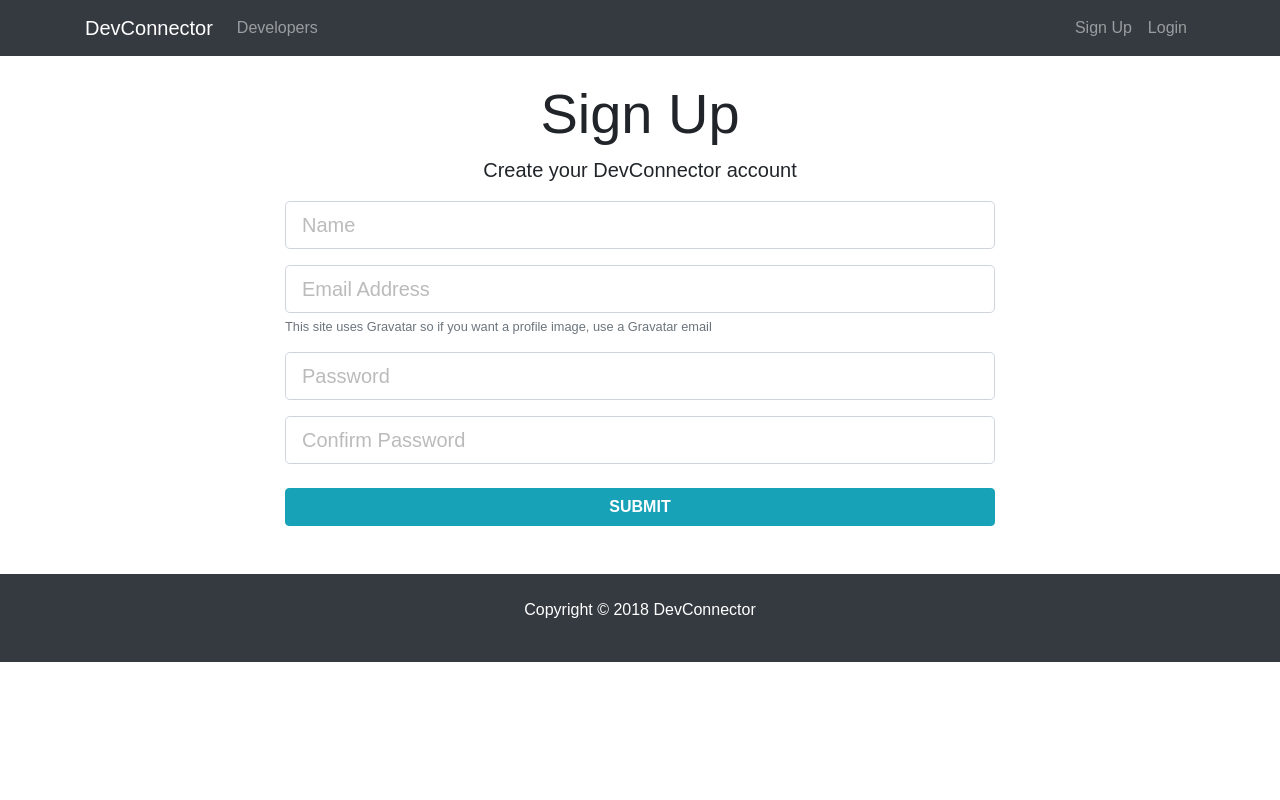
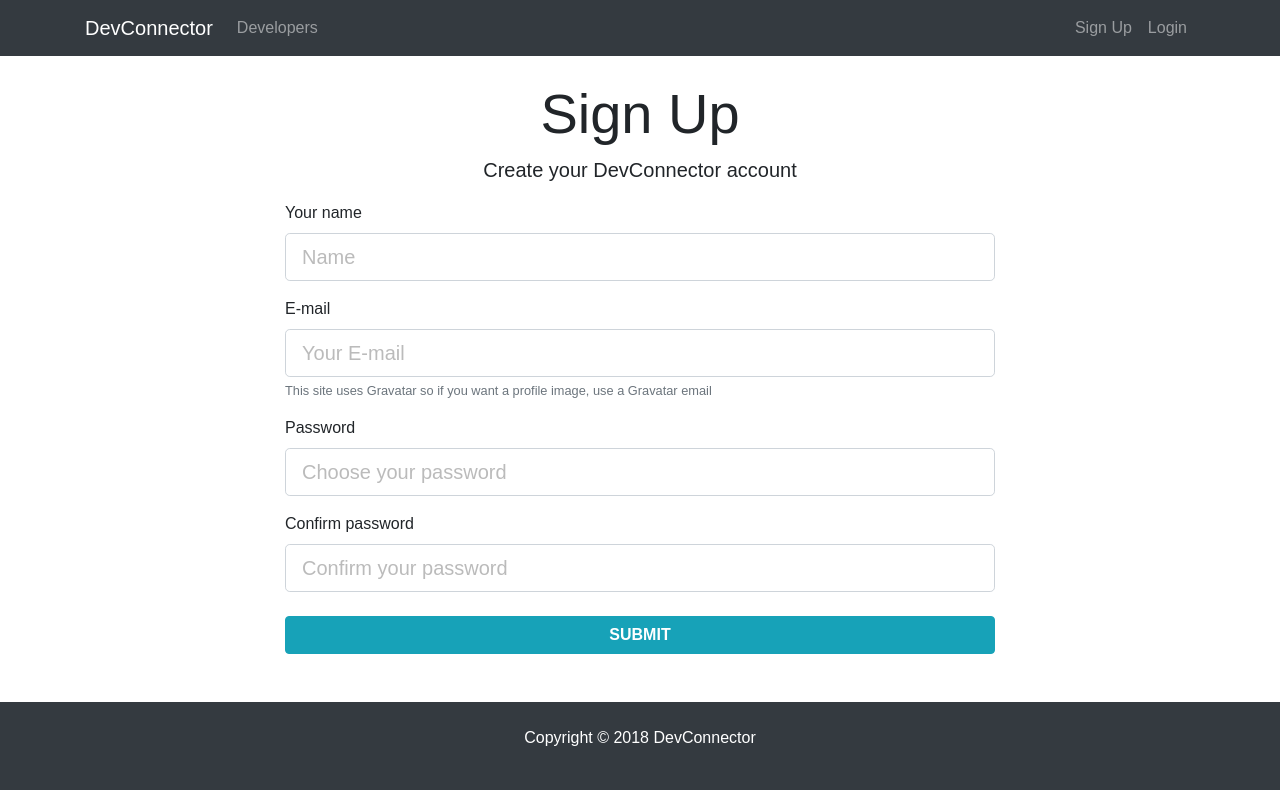
Before and after one commit to dantewebmaster/dw-devconnector, a React (Create React App) app in the folder client/: page /register in a window 1280 px wide. Built offline with nearby package versions, Linux system fonts and the light colour scheme.

Commit message:
FRONT: Created Dashboard, TextFieldGroup and PrivateRoute components

```diff
--- /dev/null
+++ b/client/src/actions/profileActions.js
@@ -0,0 +1,33 @@
+import axios from 'axios';
+
+import { GET_PROFILE, PROFILE_LOADING, CLEAR_CURRENT_PROFILE } from './types';
+
+// Get current profile
+export const getCurrentProfile = () => dispatch => {
+	dispatch(setProfileLoading());
+	axios.get('/api/profile')
+		.then(res =>
+			dispatch({
+				type: GET_PROFILE,
+				payload: res.data,
+			})
+		)
+		.catch(err =>
+			dispatch({
+				type: GET_PROFILE,
+				payload: {}
+			})
+		);
+}
+
+export const setProfileLoading = () => {
+	return {
+		type: PROFILE_LOADING
+	}
+}
+
+export const clearCurrentProfile = () => {
+	return {
+		type: CLEAR_CURRENT_PROFILE
+	}
+}
--- a/client/src/actions/types.js
+++ b/client/src/actions/types.js
@@ -1,2 +1,8 @@
 export const GET_ERRORS = 'GET_ERRORS';
 export const SET_CURRENT_USER = 'SET_CURRENT_USER';
+
+export const GET_PROFILE = 'GET_PROFILE';
+export const GET_PROFILES = 'GET_PROFILES';
+export const PROFILE_LOADING = 'PROFILE_LOADING';
+export const PROFILE_NOT_FOUND = 'PROFILE_NOT_FOUND';
+export const CLEAR_CURRENT_PROFILE = 'CLEAR_CURRENT_PROFILE';
--- a/client/src/components/auth/Login.js
+++ b/client/src/components/auth/Login.js
@@ -1,8 +1,8 @@
 import React, { Component } from 'react';
 import PropTypes from 'prop-types';
-import classnames from 'classnames';
 import { connect } from 'react-redux';
 import { loginUser } from '../../actions/authActions';
+import TextFieldGroup from '../common/TextFieldGroup';
 
 class Login extends Component {
 	state = {
@@ -46,7 +46,7 @@
 	}
 
 	render() {
-		const { errors } = this.state;
+		const { errors, email, password } = this.state;
 
 		return (
 			<div className="login">
@@ -56,34 +56,24 @@
 							<h1 className="display-4 text-center">Log In</h1>
 							<p className="lead text-center">Sign in to your DevConnector account</p>
 							<form noValidate onSubmit={this.onSubmit}>
-								<div className="form-group">
-									<input
-										type="email"
-										className="form-control form-control-lg"
+								<TextFieldGroup
+									label="Email Address"
 									placeholder="Email Address"
 									name="email"
-										value={this.state.email}
+									type="email"
+									value={email}
+									error={errors.email}
 									onChange={this.onChange}
-										className={classnames('form-control form-control-lg', {
-											'is-invalid': errors.email
-										})}
 								/>
-									{errors.email && <div className="invalid-feedback">{errors.email}</div>}
-								</div>
-								<div className="form-group">
-									<input
-										type="password"
-										className="form-control form-control-lg"
+								<TextFieldGroup
+									label="Your Password"
 									placeholder="Password"
 									name="password"
-										value={this.state.password}
+									type="password"
+									value={password}
+									error={errors.password}
 									onChange={this.onChange}
-										className={classnames('form-control form-control-lg', {
-											'is-invalid': errors.password
-										})}
 								/>
-									{errors.password && <div className="invalid-feedback">{errors.password}</div>}
-								</div>
 								<input type="submit" className="btn btn-large btn-info btn-block mt-4 font-weight-bold text-uppercase" />
 							</form>
 						</div>
@@ -94,17 +84,17 @@
 	}
 }
 
-const mapStateToProps = (state) => ({
-	auth: state.auth,
-	errors: state.errors,
-});
-
 Login.propTypes = {
 	loginUser: PropTypes.func.isRequired,
 	auth: PropTypes.object.isRequired,
 	errors: PropTypes.object.isRequired,
 }
 
+const mapStateToProps = (state) => ({
+	auth: state.auth,
+	errors: state.errors,
+});
+
 export default connect(
 	mapStateToProps, { loginUser }
 )(Login);
--- a/client/src/components/auth/Register.js
+++ b/client/src/components/auth/Register.js
@@ -1,8 +1,8 @@
 import React, { Component } from 'react';
 import PropTypes from 'prop-types';
-import classnames from 'classnames';
 import { connect } from 'react-redux';
 import { registerUser } from '../../actions/authActions';
+import TextFieldGroup from '../common/TextFieldGroup';
 
 class Register extends Component {
 	state = {
@@ -47,7 +47,7 @@
 	}
 
 	render() {
-		const { errors } = this.state;
+		const { errors, name, email, password, password2 } = this.state;
 
 		return (
 			<div className="register">
@@ -57,59 +57,39 @@
 							<h1 className="display-4 text-center">Sign Up</h1>
 							<p className="lead text-center">Create your DevConnector account</p>
 							<form noValidate onSubmit={this.onSubmit}>
-								<div className="form-group">
-									<input
-										type="text"
+								<TextFieldGroup
+									label="Your name"
 									placeholder="Name"
 									name="name"
-										value={this.state.name}
+									value={name}
+									error={errors.name}
 									onChange={this.onChange}
-										className={classnames('form-control form-control-lg', {
-											'is-invalid': errors.name
-										})}
 								/>
-									{errors.name && <div className="invalid-feedback">{errors.name}</div>}
-								</div>
-								<div className="form-group">
-									<input
-										type="email"
-										placeholder="Email Address"
+								<TextFieldGroup
+									label="E-mail"
+									placeholder="Your E-mail"
 									name="email"
-										value={this.state.email}
+									value={email}
+									error={errors.email}
+									info="This site uses Gravatar so if you want a profile image, use a Gravatar email"
 									onChange={this.onChange}
-										className={classnames('form-control form-control-lg', {
-											'is-invalid': errors.email
-										})}
 								/>
-									{errors.email && <div className="invalid-feedback">{errors.email}</div>}
-									<small className="form-text text-muted">This site uses Gravatar so if you want a profile image, use a Gravatar email</small>
-								</div>
-								<div className="form-group">
-									<input
-										type="password"
-										placeholder="Password"
+								<TextFieldGroup
+									label="Password"
+									placeholder="Choose your password"
 									name="password"
-										value={this.state.password}
+									value={password}
+									error={errors.password}
 									onChange={this.onChange}
-										className={classnames('form-control form-control-lg', {
-											'is-invalid': errors.password
-										})}
 								/>
-									{errors.password && <div className="invalid-feedback">{errors.password}</div>}
-								</div>
-								<div className="form-group">
-									<input
-										type="password"
-										placeholder="Confirm Password"
+								<TextFieldGroup
+									label="Confirm password"
+									placeholder="Confirm your password"
 									name="password2"
-										value={this.state.password2}
+									value={password2}
+									error={errors.password2}
 									onChange={this.onChange}
-										className={classnames('form-control form-control-lg', {
-											'is-invalid': errors.password2
-										})}
 								/>
-									{errors.password2 && <div className="invalid-feedback">{errors.password2}</div>}
-								</div>
 								<input type="submit" className="btn btn-large btn-info btn-block mt-4 font-weight-bold text-uppercase" />
 							</form>
 						</div>
@@ -120,17 +100,17 @@
 	}
 }
 
-const mapStateToProps = (state) => ({
-	auth: state.auth,
-	errors: state.errors,
-});
-
 Register.propTypes = {
 	registerUser: PropTypes.func.isRequired,
 	auth: PropTypes.object.isRequired,
 	errors: PropTypes.object.isRequired,
 }
 
+const mapStateToProps = (state) => ({
+	auth: state.auth,
+	errors: state.errors,
+});
+
 export default connect(
 	mapStateToProps, { registerUser }
 )(Register);
--- /dev/null
+++ b/client/src/components/common/Spinner.js
@@ -0,0 +1,16 @@
+import React from 'react';
+
+export default ({ size, color }) => {
+	const style = {
+		color: color,
+		fontSize: size,
+		display: 'block',
+		margin: '100px auto',
+	}
+
+	return (
+		<div className="spinner">
+			<i className="fa fa-cog fa-spin" style={style}></i>
+		</div>
+	)
+}
--- /dev/null
+++ b/client/src/components/common/TextFieldGroup.js
@@ -0,0 +1,55 @@
+import React from 'react';
+import PropTypes from 'prop-types';
+import classnames from 'classnames';
+
+const TextFieldGroup = ({
+	name,
+	placeholder,
+	value,
+	label,
+	error,
+	info,
+	type,
+	onChange,
+	disabled,
+}) => {
+	return (
+		<div className="form-group">
+			{label &&
+				<label htmlFor={name}>{label}</label>}
+			<input
+				type={type}
+				placeholder={placeholder}
+				name={name}
+				value={value}
+				onChange={onChange}
+				disabled={disabled}
+				className={classnames('form-control form-control-lg', {
+					'is-invalid': error
+				})}
+			/>
+			{error &&
+				<div className="invalid-feedback">{error}</div>}
+			{info &&
+				<small className="form-text text-muted">{info}</small>}
+		</div>
+	)
+}
+
+TextFieldGroup.propTypes = {
+	name: PropTypes.string.isRequired,
+	placeholder: PropTypes.string,
+	value: PropTypes.string.isRequired,
+	label: PropTypes.string,
+	error: PropTypes.string,
+	info: PropTypes.string,
+	type: PropTypes.string.isRequired,
+	onChange: PropTypes.func.isRequired,
+	disabled: PropTypes.bool,
+}
+
+TextFieldGroup.defaultProps = {
+	type: 'text'
+}
+
+export default TextFieldGroup;
--- /dev/null
+++ b/client/src/components/dashboard/Dashboard.js
@@ -0,0 +1,63 @@
+import React, { Component } from 'react';
+import PropTypes from 'prop-types';
+import { connect } from 'react-redux';
+import { getCurrentProfile } from '../../actions/profileActions';
+import { Link } from 'react-router-dom';
+import Spinner from '../common/Spinner';
+
+class Dashboard extends Component {
+	componentDidMount() {
+		this.props.getCurrentProfile();
+	}
+
+	render() {
+		const {
+			auth: { user },
+			profile: { profile, loading }
+		} = this.props;
+
+		let dashboardContent;
+
+		if (profile === null || loading) {
+			dashboardContent = <Spinner size={40} color="#17a2b8" />
+		} else {
+			// Check if logged in user has profile data
+			if (Object.keys(profile).length > 0) {
+				dashboardContent = <h4>TOTO: Display profile</h4>
+			} else {
+				// User is logged in but has no profile
+				dashboardContent = (
+					<div>
+						<p className="lead text-muted">Welcome {user.name}</p>
+						<p>You have not setup your profile yet, please add some info.</p>
+						<Link to="/create-profile" className="btn btn-lg btn-info">Create Profile</Link>
+					</div>
+				)
+			}
+		}
+
+		return (
+			<div className="dashboard">
+				<div className="row">
+					<div className="col-md-12">
+						<h1 className="display-4">Dashboard</h1>
+						{dashboardContent}
+					</div>
+				</div>
+			</div>
+		)
+	}
+}
+
+Dashboard.propTypes = {
+	getCurrentProfile: PropTypes.func.isRequired,
+	auth: PropTypes.object.isRequired,
+	profile: PropTypes.object.isRequired,
+}
+
+const mapStateToProps = state => ({
+	profile: state.profile,
+	auth: state.auth
+});
+
+export default connect(mapStateToProps, { getCurrentProfile })(Dashboard);
--- a/client/src/reducers/index.js
+++ b/client/src/reducers/index.js
@@ -1,8 +1,10 @@
 import { combineReducers } from 'redux';
 import authReducer from './authReducer';
 import errorReducer from './errorReducer';
+import profileReducer from './profileReducer';
 
 export default combineReducers({
 	auth: authReducer,
 	errors: errorReducer,
+	profile: profileReducer,
 });
--- /dev/null
+++ b/client/src/reducers/profileReducer.js
@@ -0,0 +1,32 @@
+import { GET_PROFILE, PROFILE_LOADING, CLEAR_CURRENT_PROFILE } from '../actions/types';
+
+const initialState = {
+	profile: null,
+	profiles: null,
+	loading: false
+}
+
+export default function(state = initialState, action) {
+	const { type, payload } = action;
+
+	switch (type) {
+		case PROFILE_LOADING:
+			return {
+				...state,
+				loading: true
+			};
+		case GET_PROFILE:
+			return {
+				...state,
+				profile: payload,
+				loading: false
+			};
+		case CLEAR_CURRENT_PROFILE:
+			return {
+				...state,
+				profile: initialState.profile
+			}
+		default:
+			return state;
+	}
+}
```
Also changed, not shown: client/src/App.js (+11 -1 lines), client/src/components/common/PrivateRoute.js (added, +27 -0 lines), client/src/components/layout/Navbar.js (+5 -2 lines). Lines whose indentation alone changed are shown as unchanged.
